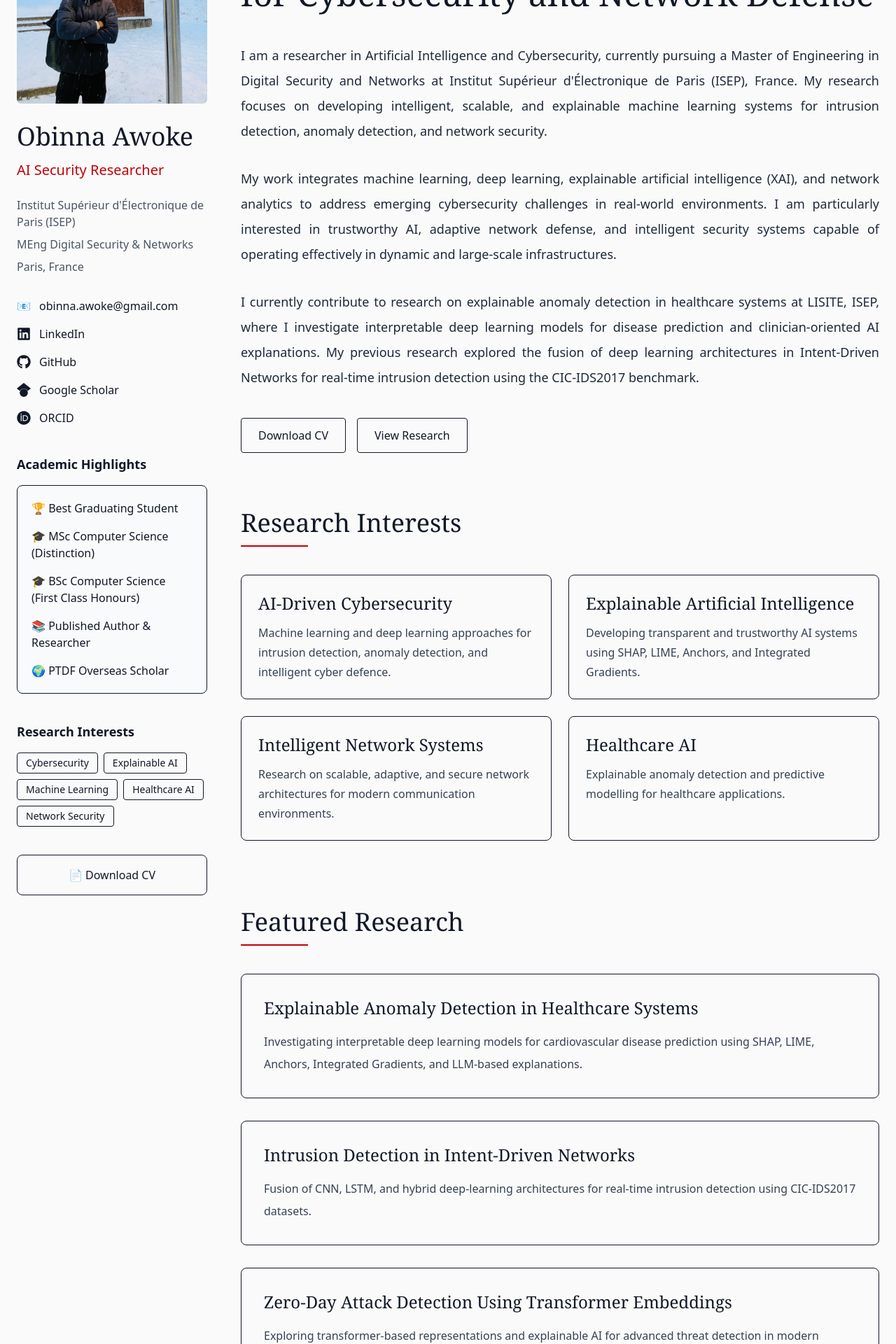
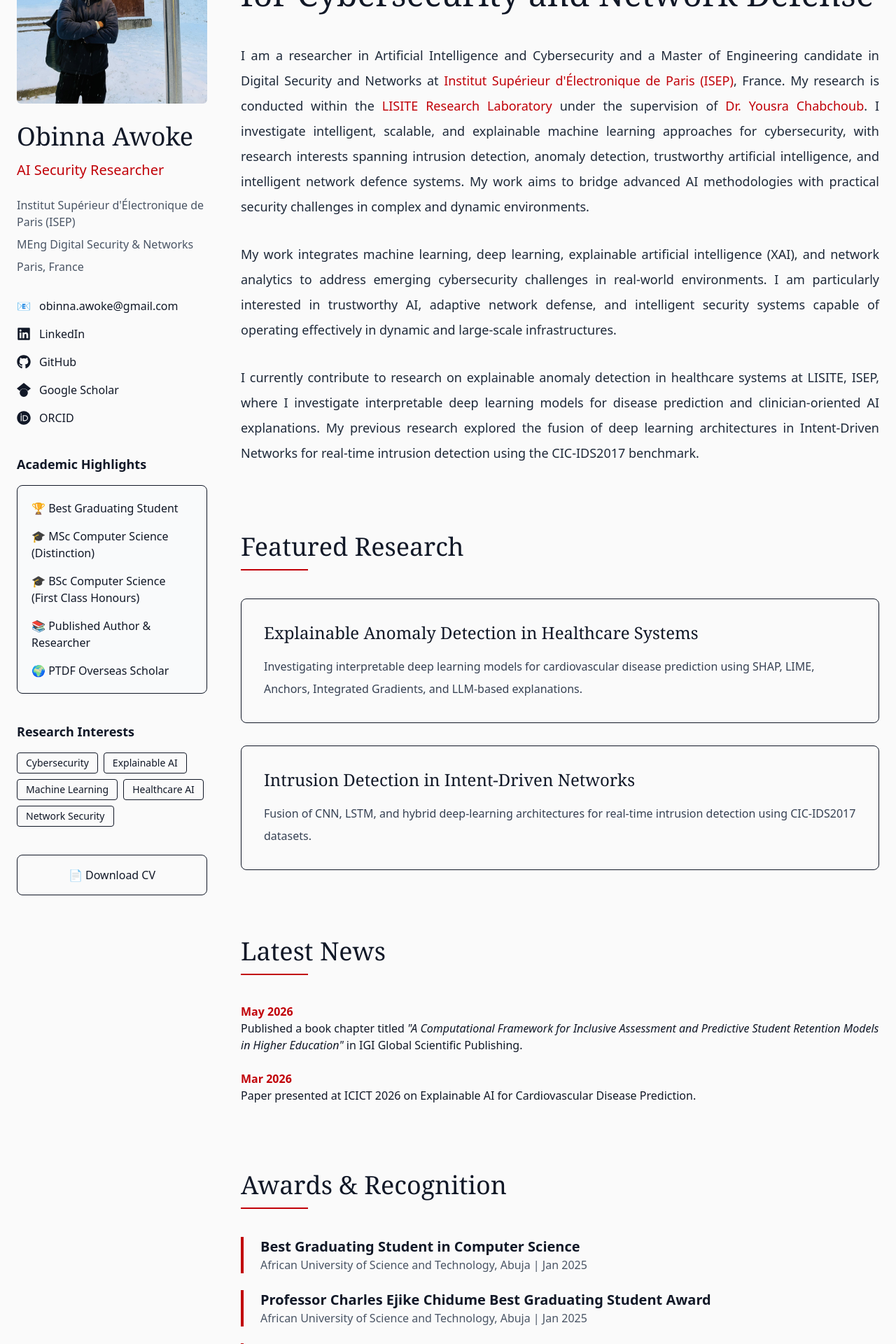
Before and after one commit to awokeo/obinna-website, a Next.js app: page / in a window 1280 px wide. Shown: the part 340-2260 px from the top of the page at 70% size. Built offline with nearby package versions, Linux system fonts and the light colour scheme.

Commit message:
Improve academic website structure and presentation

```diff
--- a/app/page.tsx
+++ b/app/page.tsx
@@ -26,7 +26,7 @@ export default function Home() {
 
             <Hero />
 
-            <ResearchInterests />
+            {/* <ResearchInterests /> */}
 
             <FeaturedResearch />
 
--- a/components/Hero.tsx
+++ b/components/Hero.tsx
@@ -15,12 +15,40 @@ export default function Hero() {
 
       <div className="mt-10 space-y-8 text-lg leading-9 text-gray-800 text-justify">
         <p>
-          I am a researcher in Artificial Intelligence and Cybersecurity,
-          currently pursuing a Master of Engineering in Digital Security and
-          Networks at Institut Supérieur d'Électronique de Paris (ISEP),
-          France. My research focuses on developing intelligent, scalable,
-          and explainable machine learning systems for intrusion detection,
-          anomaly detection, and network security.
+          I am a researcher in Artificial Intelligence and Cybersecurity and a
+          Master of Engineering candidate in Digital Security and Networks at{" "}
+          <a
+            href="https://www.isep.fr"
+            target="_blank"
+            rel="noopener noreferrer"
+            className="text-red-700 hover:underline"
+          >
+            Institut Supérieur d&apos;Électronique de Paris (ISEP)
+          </a>
+          , France. My research is conducted within the{" "}
+          <a
+            href="http://www.lisite.isep.fr/"
+            target="_blank"
+            rel="noopener noreferrer"
+            className="text-red-700 hover:underline"
+          >
+            LISITE Research Laboratory
+          </a>{" "}
+          under the supervision of{" "}
+          <a
+            href="https://perso.isep.fr/ychabcho/index.html"
+            target="_blank"
+            rel="noopener noreferrer"
+            className="text-red-700 hover:underline"
+          >
+            Dr. Yousra Chabchoub
+          </a>
+          . I investigate intelligent, scalable, and explainable machine learning
+          approaches for cybersecurity, with research interests spanning intrusion
+          detection, anomaly detection, trustworthy artificial intelligence, and
+          intelligent network defence systems. My work aims to bridge advanced AI
+          methodologies with practical security challenges in complex and dynamic
+          environments.
         </p>
 
         <p>
@@ -41,24 +69,6 @@ export default function Hero() {
           for real-time intrusion detection using the CIC-IDS2017 benchmark.
         </p>
       </div>
-
-      <div className="mt-10 flex flex-wrap gap-4">
-        <a
-          href="/Obinna_Awoke_CV.pdf"
-          target="_blank"
-          rel="noopener noreferrer"
-          className="border px-6 py-3 rounded hover:bg-black hover:text-white transition"
-        >
-          Download CV
-        </a>
-
-        <a
-          href="/research"
-          className="border px-6 py-3 rounded hover:bg-gray-100 transition"
-        >
-          View Research
-        </a>
-      </div>
     </section>
   );
 }
--- a/components/publications/BookChapters.tsx
+++ b/components/publications/BookChapters.tsx
@@ -8,35 +8,70 @@ export default function BookChapters() {
 
       <div className="space-y-8">
 
+        {/* Chapter 1 */}
         <div className="border rounded-lg p-6">
 
           <p className="font-semibold">
             Awoke, O. J., Prasad, R., Godcares, N., & Saiyed, N. (2025)
           </p>
 
-          <p className="mt-2">
-            Fusion of Deep Architectures in Intent-Driven Networks for Intrusion Detection.
+          <a
+            href="https://doi.org/10.1201/9781032714813-4"
+            target="_blank"
+            rel="noopener noreferrer"
+            className="mt-2 block font-medium hover:text-red-700 transition"
+          >
+            Fusion of Deep Architectures in Intent-Driven Networks for Intrusion Detection
+          </a>
+
+          <p className="text-gray-600 mt-2">
+            In <em>Digital Defense: Harnessing the Power of Artificial Intelligence
+            for Cybersecurity and Digital Forensics</em> (1st ed.). CRC Press.
           </p>
 
-          <p className="text-gray-600 mt-2">
-            Digital Defense: Harnessing the Power of Artificial Intelligence for Cybersecurity and Digital Forensics.
-          </p>
+          <a
+            href="https://doi.org/10.1201/9781032714813-4"
+            target="_blank"
+            rel="noopener noreferrer"
+            className="mt-3 inline-block text-red-700 hover:underline"
+          >
+            DOI: 10.1201/9781032714813-4
+          </a>
 
         </div>
 
+        {/* Chapter 2 */}
         <div className="border rounded-lg p-6">
 
           <p className="font-semibold">
             Ajaegbo, N. G., Prasad, R., Abdullahi, H. I., & Awoke, O. (2026)
           </p>
 
-          <p className="mt-2">
-            A Computational Framework for Inclusive Assessment and Predictive Student Retention Models.
+          <a
+            href="https://doi.org/10.4018/979-8-3373-7946-3.ch004"
+            target="_blank"
+            rel="noopener noreferrer"
+            className="mt-2 block font-medium hover:text-red-700 transition"
+          >
+            A Computational Framework for Inclusive Assessment and Predictive
+            Student Retention Models in Higher Education
+          </a>
+
+          <p className="text-gray-600 mt-2">
+            In R. Sam, M. Serey, & S. Em (Eds.),
+            <em> Student Enrollment and Retention Strategies to Reduce
+            Dropout in Higher Education</em> (pp. 95–134).
+            IGI Global Scientific Publishing.
           </p>
 
-          <p className="text-gray-600 mt-2">
-            IGI Global Scientific Publishing.
-          </p>
+          <a
+            href="https://doi.org/10.4018/979-8-3373-7946-3.ch004"
+            target="_blank"
+            rel="noopener noreferrer"
+            className="mt-3 inline-block text-red-700 hover:underline"
+          >
+            DOI: 10.4018/979-8-3373-7946-3.ch004
+          </a>
 
         </div>
 
--- a/components/publications/ScholarProfile.tsx
+++ b/components/publications/ScholarProfile.tsx
@@ -17,14 +17,14 @@ export default function ScholarProfile() {
       <div className="mt-8 flex gap-4">
 
         <a
-          href="#"
+          href="https://scholar.google.com/citations?user=I-Ewzb4AAAAJ&hl=en"
           className="border px-5 py-3 rounded"
         >
           Google Scholar
         </a>
 
         <a
-          href="#"
+          href="https://orcid.org/0009-0004-6632-2384"
           className="border px-5 py-3 rounded"
         >
           ORCID
--- a/components/research/ResearchAreas.tsx
+++ b/components/research/ResearchAreas.tsx
@@ -10,23 +10,23 @@ export default function ResearchAreas() {
 
         <div className="border rounded-lg p-6">
           <h3 className="text-xl font-semibold mb-3">
-            Explainable Artificial Intelligence
+            AI-Driven Cybersecurity
           </h3>
 
           <p>
-            Interpretable machine learning models for transparent
-            and trustworthy AI systems.
+            Machine learning and deep learning approaches for intrusion detection,
+            anomaly detection, and intelligent cyber defence.
           </p>
         </div>
 
         <div className="border rounded-lg p-6">
           <h3 className="text-xl font-semibold mb-3">
-            Cybersecurity Analytics
+            Explainable Artificial Intelligence
           </h3>
 
           <p>
-            AI-driven threat detection, intrusion detection,
-            and cyber defence systems.
+            Developing transparent and trustworthy AI systems using SHAP, LIME,
+            Anchors, and Integrated Gradients.
           </p>
         </div>
 
@@ -36,7 +36,8 @@ export default function ResearchAreas() {
           </h3>
 
           <p>
-            Secure and adaptive communication infrastructures.
+            Research on scalable, adaptive, and secure network architectures for
+            modern communication environments.
           </p>
         </div>
 
@@ -46,7 +47,7 @@ export default function ResearchAreas() {
           </h3>
 
           <p>
-            Explainable disease prediction and anomaly detection.
+            Explainable anomaly detection and predictive modelling for healthcare applications.
           </p>
         </div>
 
--- a/components/sections/AwardsSection.tsx
+++ b/components/sections/AwardsSection.tsx
@@ -14,7 +14,7 @@ export default function AwardsSection() {
           </h3>
 
           <p className="text-gray-600">
-            African University of Science and Technology, 2025
+            African University of Science and Technology, Abuja | Jan 2025
           </p>
         </div>
 
@@ -24,17 +24,17 @@ export default function AwardsSection() {
           </h3>
 
           <p className="text-gray-600">
-            African University of Science and Technology, 2025
+            African University of Science and Technology, Abuja | Jan 2025
           </p>
         </div>
 
         <div className="border-l-4 border-red-700 pl-6">
           <h3 className="text-xl font-semibold">
-            PTDF Overseas Scholarship, 2023
+            PTDF Overseas Scholarship
           </h3>
 
           <p className="text-gray-600">
-            Fully Funded International Scholarship
+            Fully Funded International Scholarship | Sept 2023
           </p>
         </div>
 
--- a/components/sections/EducationSection.tsx
+++ b/components/sections/EducationSection.tsx
@@ -10,7 +10,7 @@ export default function EducationSection() {
 
         <div>
           <h3 className="text-2xl font-serif">
-            Master of Engineering
+            Master of Engineering (Diplôme d'Ingénieur)
           </h3>
 
           <p className="font-medium">
@@ -18,7 +18,7 @@ export default function EducationSection() {
           </p>
 
           <p className="text-gray-600">
-            Institut Supérieur d'Électronique de Paris (ISEP)
+            Institut Supérieur d'Électronique de Paris (ISEP), France
           </p>
 
           <p className="text-gray-500">
@@ -36,7 +36,7 @@ export default function EducationSection() {
           </p>
 
           <p className="text-gray-600">
-            African University of Science and Technology
+            African University of Science and Technology, Abuja - Nigeria
           </p>
 
           <p className="text-gray-500">
@@ -54,7 +54,7 @@ export default function EducationSection() {
           </p>
 
           <p className="text-gray-600">
-            Ebonyi State University
+            Ebonyi State University, Nigeria
           </p>
 
           <p className="text-gray-500">
--- a/components/sections/FeaturedResearch.tsx
+++ b/components/sections/FeaturedResearch.tsx
@@ -32,18 +32,6 @@ export default function FeaturedResearch() {
           </p>
         </div>
 
-        <div className="border rounded-lg p-8">
-          <h3 className="text-2xl font-serif mb-4">
-            Zero-Day Attack Detection Using Transformer Embeddings
-          </h3>
-
-          <p className="leading-8 text-gray-700">
-            Exploring transformer-based representations and
-            explainable AI for advanced threat detection
-            in modern network environments.
-          </p>
-        </div>
-
       </div>
 
     </section>
--- a/components/sections/NewsSection.tsx
+++ b/components/sections/NewsSection.tsx
@@ -10,22 +10,27 @@ export default function NewsSection() {
 
         <div>
           <p className="text-red-700 font-semibold">
-            Apr 2026
+            May 2026
           </p>
 
           <p>
-            Paper accepted at ICICT 2026 on Explainable AI
-            for Cardiovascular Disease Prediction.
+            Published a book chapter titled
+            <span className="italic">
+              {" "}
+              "A Computational Framework for Inclusive Assessment and Predictive Student Retention Models in Higher Education"
+            </span>
+            {" "}in IGI Global Scientific Publishing.
           </p>
         </div>
 
         <div>
           <p className="text-red-700 font-semibold">
-            Jan 2026
+            Mar 2026
           </p>
 
           <p>
-            Started XAI-AD Research Project at LISITE, ISEP.
+            Paper presented at ICICT 2026 on Explainable AI
+            for Cardiovascular Disease Prediction.
           </p>
         </div>
 
```
Also changed, not shown: components/publications/JournalArticles.tsx (+20 -5 lines), components/teaching/CoursesTaught.tsx (+57 -34 lines), components/teaching/TeachingExperience.tsx (+7 -5 lines).
